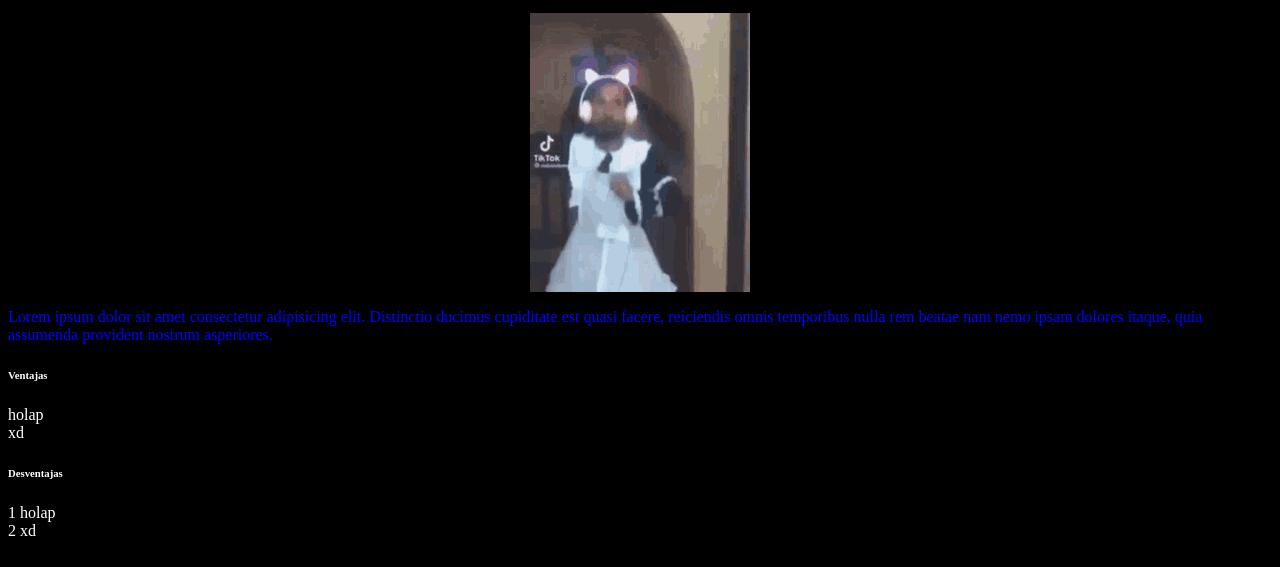
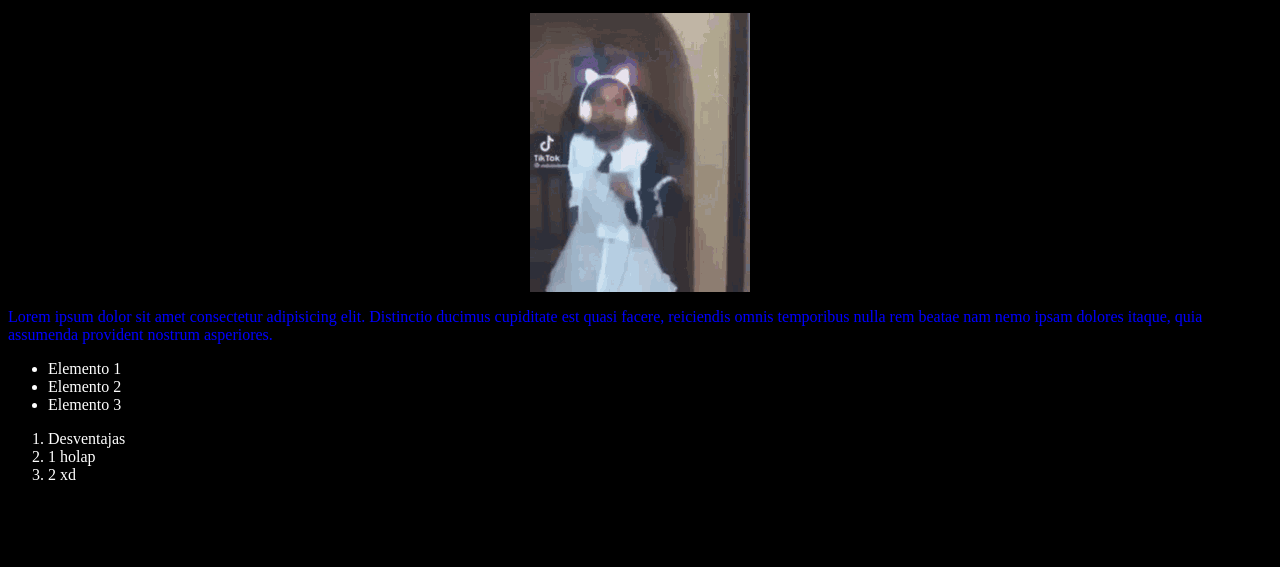
Before and after one commit to obopepino21/Ejemplo1, a plain HTML site: page Semana 1/index.html in a window 1280 px wide. Shown: the part 233-800 px from the top of the page. Drawn offline with Linux system fonts and the light colour scheme.

Commit message:
actualizacion deber 1

```diff
--- a/Semana 1/index.html
+++ b/Semana 1/index.html
@@ -14,16 +14,16 @@
     <img src="img/dancing-gif-otaku-dance.gif" alt="kawai uwu" id="gif">
     <p id="baco2">Lorem ipsum dolor sit amet consectetur adipisicing elit. Distinctio ducimus cupiditate est quasi facere, reiciendis omnis temporibus nulla rem beatae nam nemo ipsam dolores itaque, quia assumenda provident nostrum asperiores.</p>
 
-        <dl id="zzz">
-            <h6>Ventajas</h6>
-            <dt> holap</dt>
-            <dt>xd</dt>
-        </dl>
-        <dl id="zzz">
-            <h6>Desventajas</h6>
-            <dt>1 holap</dt>
-            <dt>2 xd</dt>
-        </dl>
+    <ul id="zzz">
+        <li>Elemento 1</li>
+        <li>Elemento 2</li>
+        <li>Elemento 3</li>
+    </ul>
+        <ol id="zzz">
+            <li>Desventajas</li>
+            <li>1 holap</li>
+            <li>2 xd</li>
+        </ol>
 </body>
 <footer>
 
```
